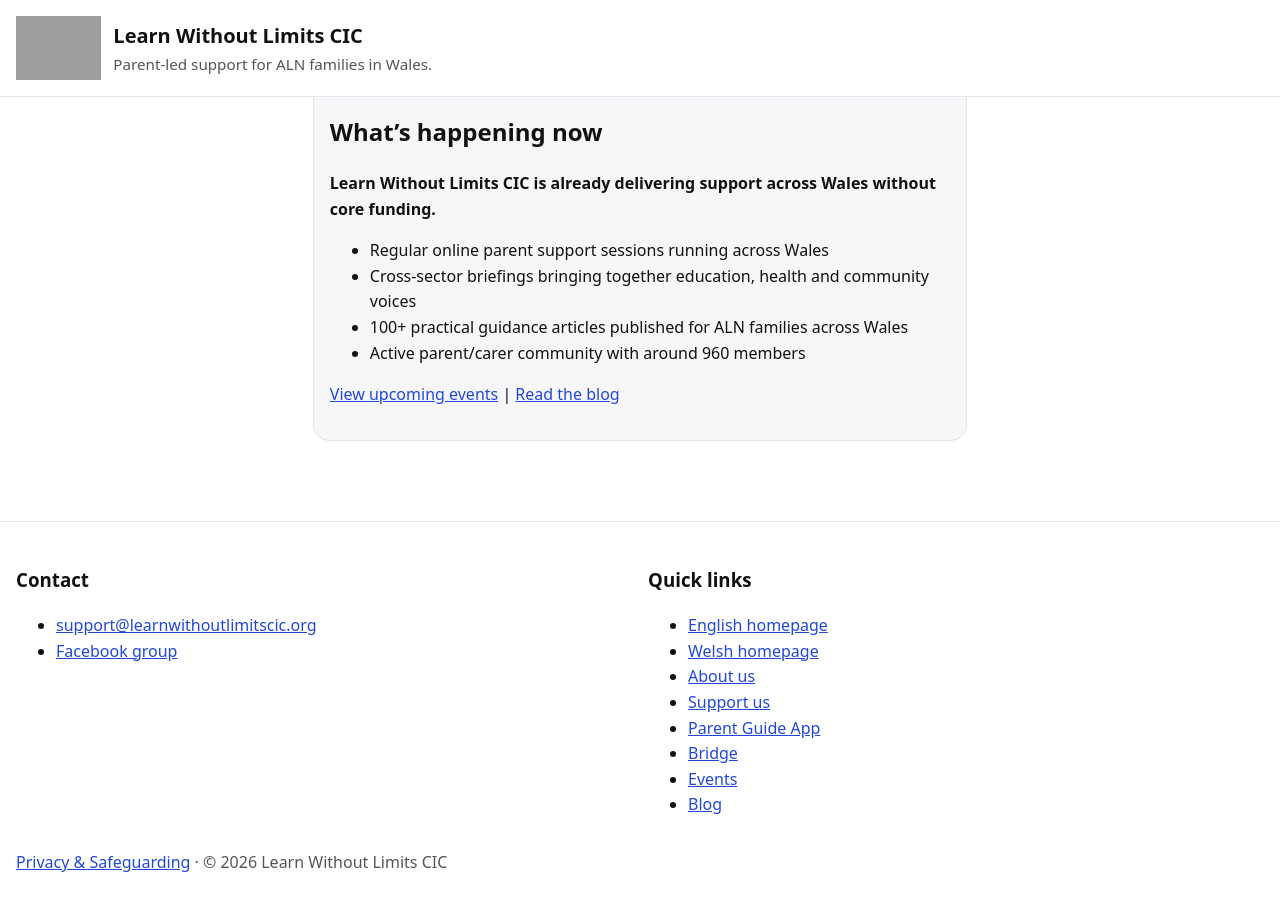
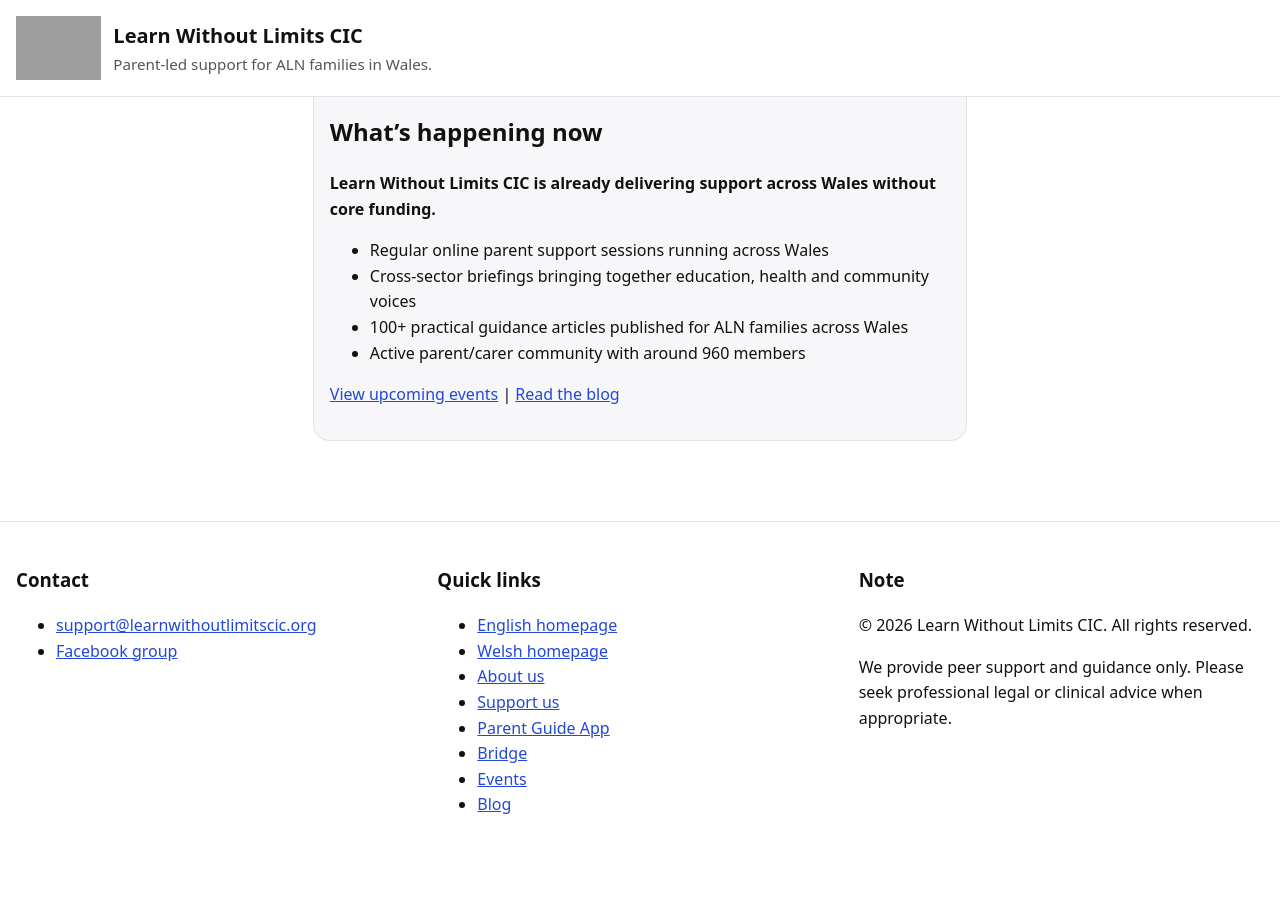
Before and after one commit to StephShobiye/learnwithoutlimitscic.github.io, a Jekyll site: the page index.html, which Jekyll copies as it is, in a window 1280 px wide and 900 px high, scrolled down 839 px. Built offline with Jekyll 4.4.1, drawn with Linux system fonts in a browser that asks for light colours; after the commit the page ends 1697 px from its top, so only the background shows below that; grey boxes are pictures that could not be loaded.

```diff
--- a/index.html
+++ b/index.html
@@ -145,7 +145,6 @@
             "Prevent, Bridge and Progress"
           ],
           "sameAs": [
-            "https://blog.learnwithoutlimitscic.org/",
             "https://www.facebook.com/profile.php?id=61583910420875",
             "https://www.facebook.com/groups/learnwithoutlimitscic",
             "https://x.com/LWLCIC",
@@ -341,13 +340,33 @@
             <li><a href="https://blog.learnwithoutlimitscic.org/">Blog</a></li>
           </ul>
         </div>
-      </div>
 
-      <div class="legal">
-        <a href="/privacy.en.html">Privacy &amp; Safeguarding</a>
-        <span aria-hidden="true"> · </span>
-        <span>&copy; 2026 Learn Without Limits CIC</span>
+        <div>
+          <h3>Note</h3>
+          <p class="note">
+            &copy; <span id="year"></span> Learn Without Limits CIC. All rights reserved.
+          </p>
+          <p class="note small">
+            We provide peer support and guidance only. Please seek professional legal
+            or clinical advice when appropriate.
+          </p>
+        </div>
       </div>
     </footer>
+
+    <script>
+      document.querySelectorAll("[data-lang]").forEach(function(link) {
+        link.addEventListener("click", function() {
+          try {
+            localStorage.setItem("lwl_lang", link.getAttribute("data-lang"));
+          } catch(e) {}
+        });
+      });
+
+      document.getElementById("year").textContent =
+        new Date().getFullYear();
+    </script>
+
+    <script src="/assets/js/site.js" defer></script>
   </body>
 </html>
```
Also changed, not shown: other parts of index.html (+1 -1 lines).
